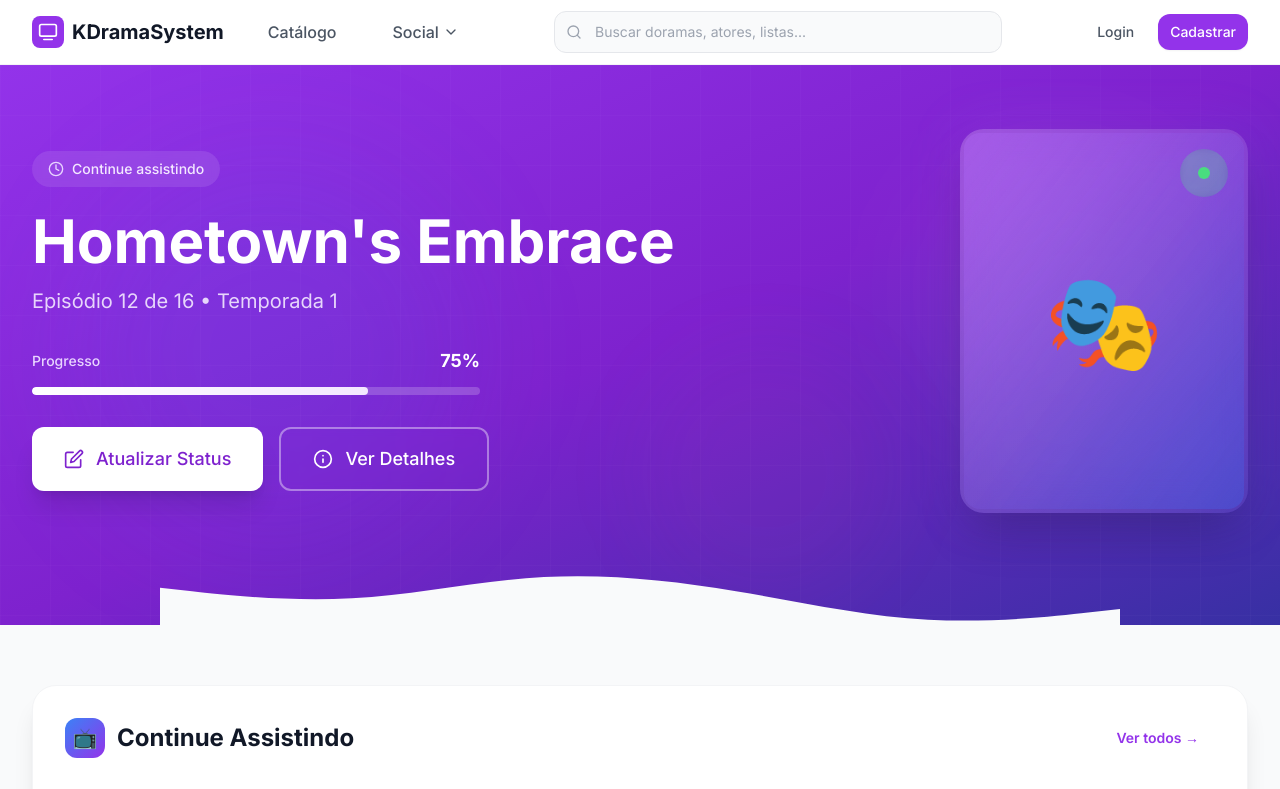
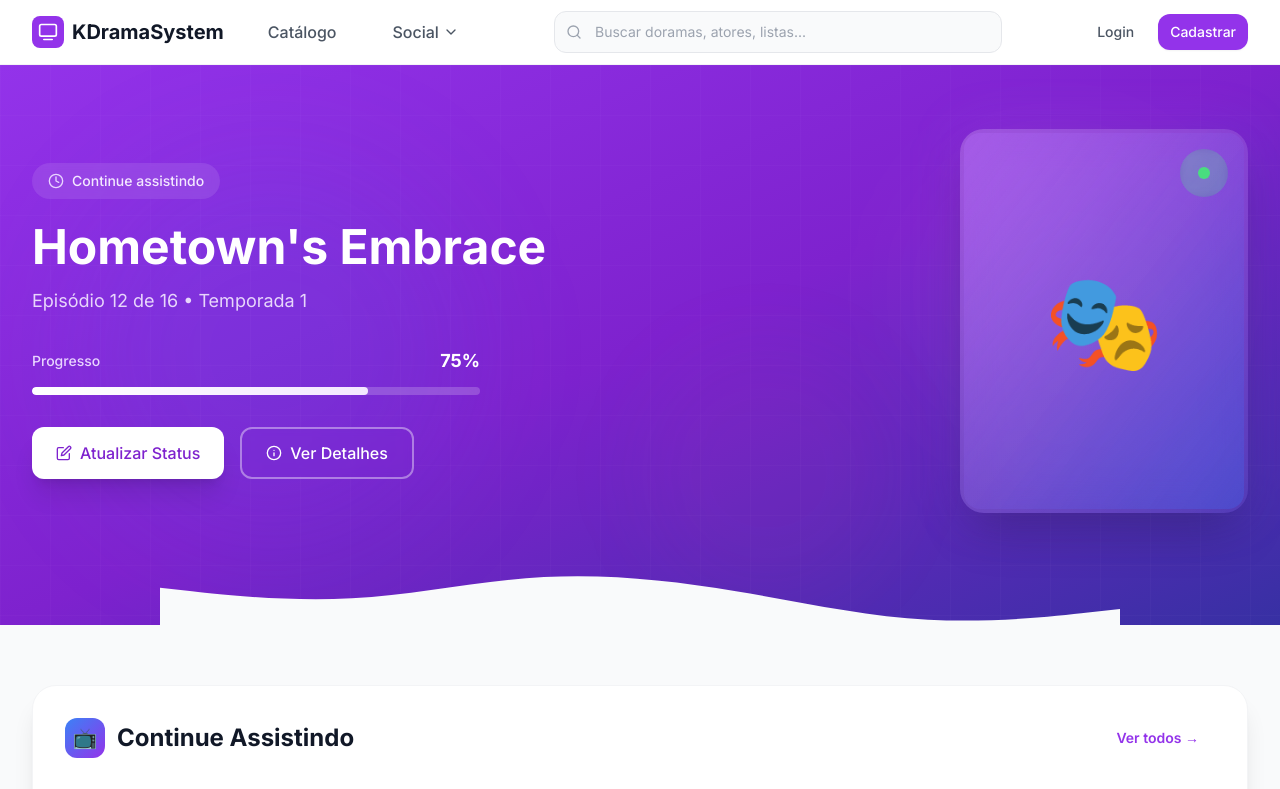
Before and after one commit to othaviolr/kdrama-frontend, a Next.js app: page / in a window 1280 px wide. Shown: the top 789 px of the page. Built offline with nearby package versions, Linux system fonts and the light colour scheme.

Commit message:
chore: changes hero

```diff
--- a/src/components/home/HeroWatchingSection.tsx
+++ b/src/components/home/HeroWatchingSection.tsx
@@ -48,11 +48,11 @@ export function HeroWatchingSection() {
               </span>
             </div>
 
-            <h1 className="text-4xl lg:text-6xl font-bold text-white mb-4 leading-tight">
+            <h1 className="text-3xl lg:text-5xl font-bold text-white mb-4 leading-tight">
               {currentShow.title}
             </h1>
 
-            <p className="text-xl text-purple-100 mb-8 opacity-90">
+            <p className="text-lg text-purple-100 mb-8 opacity-90">
               {currentShow.episode} • {currentShow.season}
             </p>
 
@@ -79,18 +79,18 @@ export function HeroWatchingSection() {
             <div className="flex flex-col sm:flex-row gap-4 justify-center lg:justify-start">
               <Button
                 variant="secondary"
-                size="xl"
-                className="bg-white text-purple-700 hover:bg-white hover:text-purple-800 hover:shadow-2xl hover:-translate-y-1 border-0 shadow-xl transition-all duration-300"
+                size="lg"
+                className="bg-white text-purple-700 hover:bg-white hover:text-purple-800 hover:shadow-2xl hover:-translate-y-1 border-0 shadow-xl transition-all duration-300 rounded-2xl"
               >
-                <Edit className="w-5 h-5 mr-3" />
+                <Edit className="w-4 h-4 mr-2" />
                 Atualizar Status
               </Button>
               <Button
                 variant="outline"
-                size="xl"
-                className="text-white border-2 border-white/40 hover:bg-white/15 hover:border-white hover:shadow-xl hover:-translate-y-1 backdrop-blur-sm transition-all duration-300"
+                size="lg"
+                className="text-white border-2 border-white/40 hover:bg-white/15 hover:border-white hover:shadow-xl hover:-translate-y-1 backdrop-blur-sm transition-all duration-300 rounded-2xl"
               >
-                <Info className="w-5 h-5 mr-3" />
+                <Info className="w-4 h-4 mr-2" />
                 Ver Detalhes
               </Button>
             </div>
```
